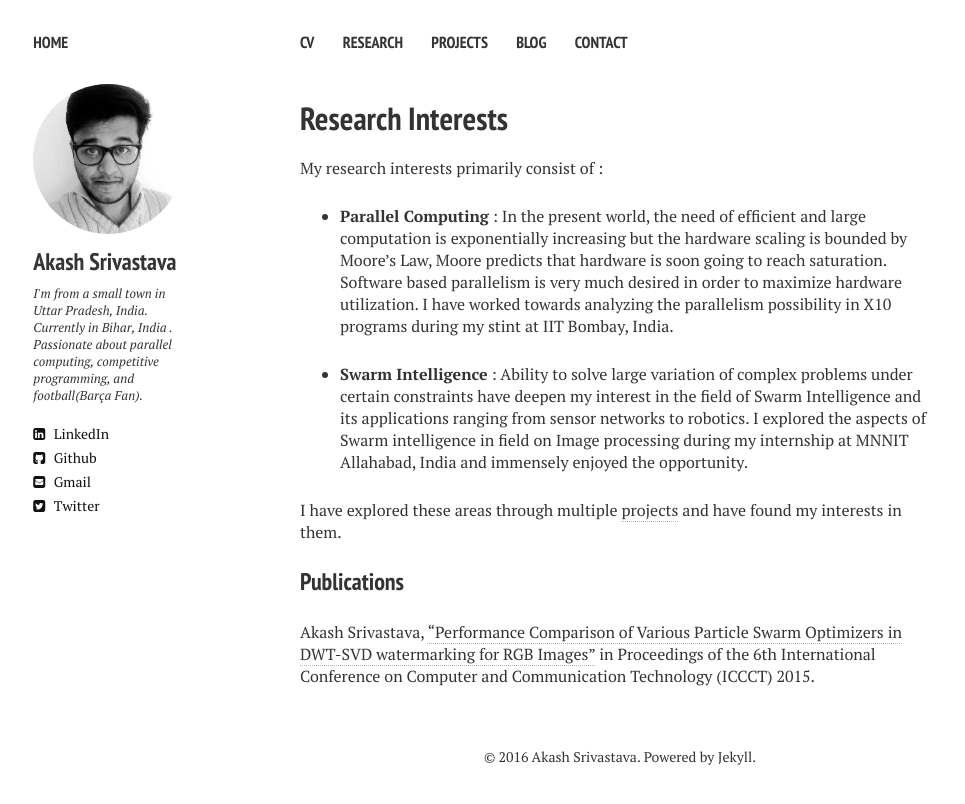
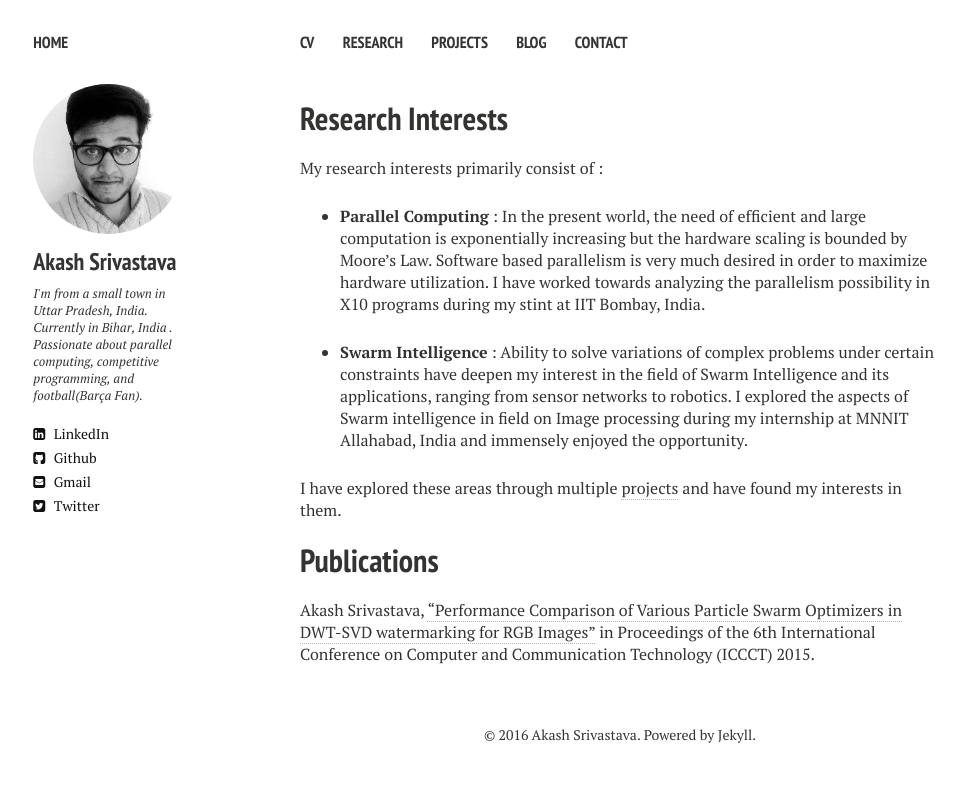
Before and after one commit to Akash1684/akash1684.github.io, a Jekyll site: the page built from research.md, in a window 1280 px wide. Shown: the top 804 px of the page, without its empty margins (20-985 px from the left). Built offline with Jekyll 4.4.1, drawn with Linux system fonts in a browser that asks for light colours; nearby versions of some CDN libraries.

Commit message:
Update research.md

```diff
--- a/research.md
+++ b/research.md
@@ -9,12 +9,12 @@
 My research interests primarily consist of :
 
 * **Parallel Computing** :
-In the present world, the need of efficient and large computation is exponentially increasing but the hardware scaling is bounded by Moore's Law, Moore predicts that hardware is soon going to reach saturation. Software based parallelism is very much desired in order to maximize hardware utilization. I have worked towards analyzing the parallelism possibility in X10 programs during my stint at IIT Bombay, India.
+In the present world, the need of efficient and large computation is exponentially increasing but the hardware scaling is bounded by Moore's Law. Software based parallelism is very much desired in order to maximize hardware utilization. I have worked towards analyzing the parallelism possibility in X10 programs during my stint at IIT Bombay, India.
 
 * **Swarm Intelligence** :
-Ability to solve large variation of complex problems under certain constraints have deepen my interest in the field of Swarm Intelligence and its applications ranging from sensor networks to robotics. I explored the aspects of Swarm intelligence in field on Image processing during my internship at MNNIT Allahabad, India and immensely enjoyed the opportunity.
+Ability to solve variations of complex problems under certain constraints have deepen my interest in the field of Swarm Intelligence and its applications, ranging from sensor networks to robotics. I explored the aspects of Swarm intelligence in field on Image processing during my internship at MNNIT Allahabad, India and immensely enjoyed the opportunity.
 
 I have explored these areas through multiple <a href="https://akash1684.github.io//projects/" target="_blank">projects</a> and have found my interests in them.
 
-### Publications
+# Publications
 Akash Srivastava, <a href="http://dl.acm.org/citation.cfm?id=2818651" target="_blank">"Performance Comparison of Various Particle Swarm Optimizers in DWT-SVD watermarking for RGB Images"</a> in Proceedings of the 6th International Conference on Computer and Communication Technology (ICCCT) 2015.
```
